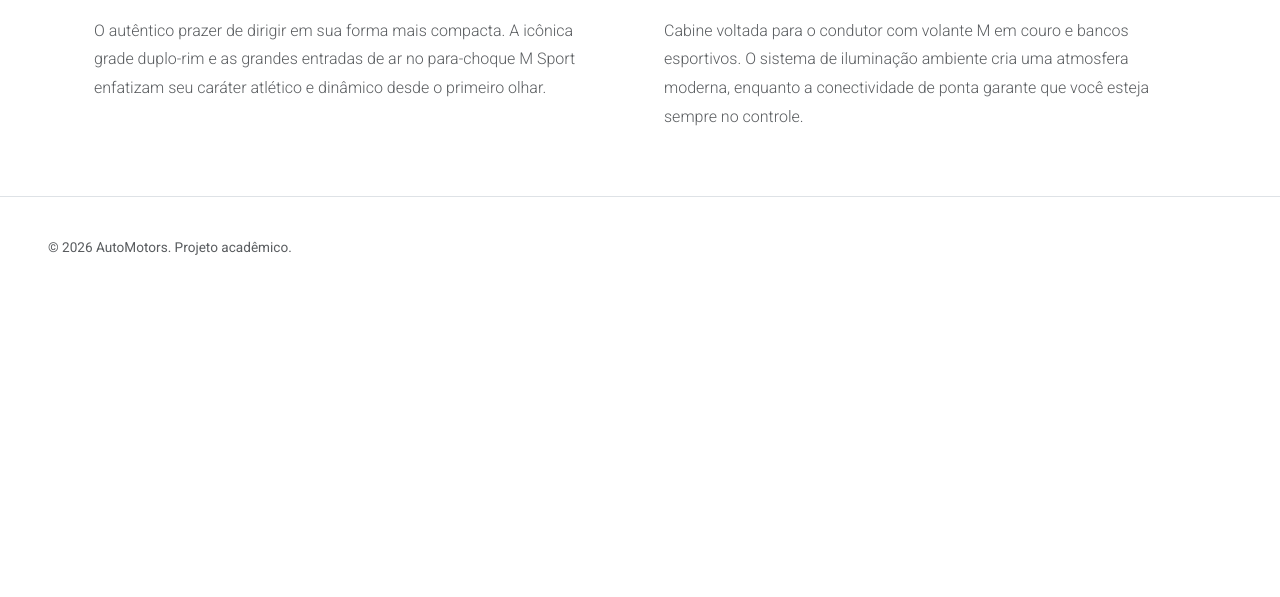
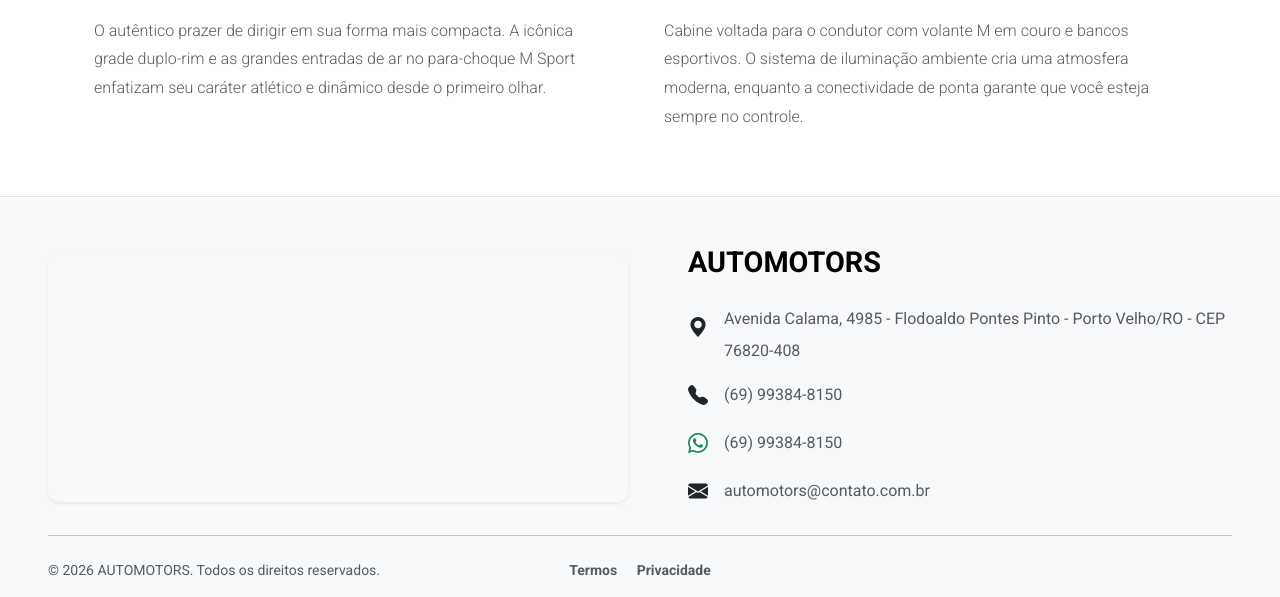
Before and after one commit to NotlistForU/Concessionaria-PCGMV, a PHP site: page /?pagina=detalhes&id=1 in a window 1280 px wide. Shown: the part 1229-1826 px from the top of the page. Before the commit the page ends 1484 px from the top, so only its background shows below. Run offline with PHP 8.4, Linux system fonts and the light colour scheme; data comes from the database, SQL or seed files in the repository; some libraries are stand-ins or nearby versions.

Commit message:
rodapé, tela de termos e privacidade completa

```diff
--- a/app/Database/Conexao.php
+++ b/app/Database/Conexao.php
@@ -9,7 +9,7 @@ Isso injeta a variável $pdo, que é a chave do banco, direto no código.
 $host = 'localhost';
 $dbname = 'concessionaria';
 $usuario = 'root'; // Padrão do XAMPP
-$senha = '0800'; // Padrão do XAMPP
+$senha = ''; // Padrão do XAMPP
 // $port = ? -> precisa colocar a porta q esta sendo usuada !!!!
 // $pdo = new PDO("mysql:host=$host;dbname=$dbname;charset=utf8mb4;$port=?", $usuario, $senha);
 
--- a/app/Views/admin/agendamentos.php
+++ b/app/Views/admin/agendamentos.php
@@ -165,4 +165,6 @@ require_once '../app/Views/components/header.php';
     </div>
 </div>
 
-<?php require_once '../app/Views/components/footer.php'; ?>
+<script src="assets/js/bootstrap.bundle.min.js"></script>
+</body>
+</html>
--- a/app/Views/admin/cadastrar.php
+++ b/app/Views/admin/cadastrar.php
@@ -144,4 +144,6 @@
     </div>
 </div>
 
-<?php require_once '../app/Views/components/footer.php'; ?>
+<script src="assets/js/bootstrap.bundle.min.js"></script>
+</body>
+</html>
--- a/app/Views/admin/editar.php
+++ b/app/Views/admin/editar.php
@@ -162,4 +162,6 @@ require_once '../app/Views/components/header.php';
     </div>
 </div>
 
-<?php require_once '../app/Views/components/footer.php'; ?>
+<script src="assets/js/bootstrap.bundle.min.js"></script>
+</body>
+</html>
--- a/app/Views/admin/painel.php
+++ b/app/Views/admin/painel.php
@@ -109,4 +109,6 @@ require_once '../app/Views/components/header.php';
     </div>
 </div>
 
-<?php require_once '../app/Views/components/footer.php'; ?>
+<script src="assets/js/bootstrap.bundle.min.js"></script>
+</body>
+</html>
--- a/app/Views/components/footer.php
+++ b/app/Views/components/footer.php
@@ -1,12 +1,60 @@
-<footer class="mt-auto">
-    <div class="container-fluid px-5">
-        <p class="mb-0 text-muted" style="font-size: 0.85rem;">
-            &copy; 2026 AutoMotors. Projeto acadêmico.
-        </p>
+<footer class="mt-auto bg-body-tertiary pt-5 pb-3 border-top">
+    <div class="container-fluid px-lg-5">
+        <div class="row align-items-center mb-4">
+            <!-- Coluna Esquerda: Mapa -->
+            <div class="col-lg-6 mb-4 mb-lg-0">
+                <div class="ratio ratio-21x9 shadow-sm" style="border-radius: 12px; overflow: hidden; max-height: 250px;">
+                    <iframe src="https://maps.google.com/maps?q=-8.745494,-63.875416+(AUTOMOTORS)&t=&z=16&ie=UTF8&iwloc=B&output=embed" width="100%" height="100%" style="border:0;" allowfullscreen="" loading="lazy"></iframe>
+                </div>
+            </div>
+
+            <!-- Coluna Direita: Contato -->
+            <div class="col-lg-6 ps-lg-5">
+                <h3 class="fw-bold text-body-emphasis mb-4" style="font-size: 1.8rem;">AUTOMOTORS</h3>
+
+                <ul class="list-unstyled text-body-secondary mb-0" style="line-height: 2;">
+                    <li class="d-flex align-items-start mb-2">
+                        <i class="bi bi-geo-alt-fill me-3 mt-1 fs-5 text-body"></i>
+                        <span>Avenida Calama, 4985 - Flodoaldo Pontes Pinto - Porto Velho/RO - CEP 76820-408</span>
+                    </li>
+                    <li class="d-flex align-items-center mb-2">
+                        <i class="bi bi-telephone-fill me-3 fs-5 text-body"></i>
+                        <span>(69) 99384-8150</span>
+                    </li>
+                    <li class="d-flex align-items-center mb-2">
+                        <i class="bi bi-whatsapp me-3 fs-5 text-success"></i>
+                        <span>(69) 99384-8150</span>
+                    </li>
+                    <li class="d-flex align-items-center">
+                        <i class="bi bi-envelope-fill me-3 fs-5 text-body"></i>
+                        <span>automotors@contato.com.br</span>
+                    </li>
+                </ul>
+            </div>
+        </div>
+
+        <hr class="mb-4 opacity-25">
+
+        <div class="row align-items-center text-body-secondary small">
+            <div class="col-md-4 text-center text-md-start mb-3 mb-md-0">
+                &copy; 2026 AUTOMOTORS. Todos os direitos reservados.
+            </div>
+            <div class="col-md-4 text-center mb-3 mb-md-0 fw-bold">
+                <a href="?pagina=termos-de-uso" class="text-body-secondary text-decoration-none me-3">Termos</a>
+                <a href="?pagina=politica-de-privacidade" class="text-body-secondary text-decoration-none">Privacidade</a>
+            </div>
+            <div class="col-md-4 text-center text-md-end">
+
+            </div>
+        </div>
     </div>
 </footer>
 
+<!-- Botão Flutuante do WhatsApp -->
+<a href="https://wa.me/5569993848150" target="_blank" class="btn btn-success shadow d-flex align-items-center justify-content-center" style="position: fixed; bottom: 25px; right: 25px; width: 60px; height: 60px; border-radius: 50%; z-index: 1050; transition: transform 0.3s ease;" onmouseover="this.style.transform='scale(1.1)';" onmouseout="this.style.transform='scale(1)';">
+    <i class="bi bi-whatsapp text-white" style="font-size: 2rem;"></i>
+</a>
+
 <script src="assets/js/bootstrap.bundle.min.js"></script>
 </body>
-
 </html>
--- a/app/Views/components/header.php
+++ b/app/Views/components/header.php
@@ -8,6 +8,7 @@
 
     <link rel="icon" type="image/svg+xml" href="assets/img/logoBmw.svg">
     <link rel="stylesheet" href="assets/css/bootstrap.min.css">
+    <link rel="stylesheet" href="https://cdn.jsdelivr.net/npm/bootstrap-icons@1.11.3/font/bootstrap-icons.min.css">
     <link rel="stylesheet" href="assets/css/style.css">
     <script src="assets/js/main.js" defer></script>
 </head>
--- a/app/Views/public/detalhes.php
+++ b/app/Views/public/detalhes.php
@@ -94,10 +94,9 @@ if (!$carro) {
 
                                 <p class="text-muted small mb-4">Agende um horário para conhecer o <strong><?= htmlspecialchars($carro->getModelo()); ?></strong> de perto.</p>
 
-                                <div class="alert border border-secondary bg-transparent text-light rounded-0 small mb-4 p-3">
+                                <div class="alert border border-secondary bg-transparent text-body rounded-0 small mb-4 p-3">
                                     <strong>Endereço do Test Drive:</strong><br>
-                                    Avenida Jorge Teixeira, 1500 - Setor Industrial<br>
-                                    Porto Velho - RO
+                                    Avenida Calama, 4985 - Flodoaldo Pontes Pinto - Porto Velho/RO
                                 </div>
 
                                 <div class="mb-3">
@@ -139,10 +138,9 @@ if (!$carro) {
 
                                 <p class="text-muted small mb-4">Excelente escolha. Preencha os dados abaixo para darmos andamento na compra do seu <strong><?= htmlspecialchars($carro->getModelo()); ?></strong>.</p>
 
-                                <div class="alert alert-light border-0 bg-light rounded-0 small mb-4 p-3">
+                                <div class="alert border border-secondary bg-transparent text-body rounded-0 small mb-4 p-3">
                                     <strong>Retirada do Veículo:</strong><br>
-                                    Avenida Jorge Teixeira, 1500 - Setor Industrial<br>
-                                    Porto Velho - RO
+                                    Avenida Calama, 4985 - Flodoaldo Pontes Pinto - Porto Velho/RO
                                 </div>
 
                                 <div class="mb-3">
--- a/public/index.php
+++ b/public/index.php
@@ -39,6 +39,14 @@ switch ($pagina) {
 
     case 'sobre':
         require_once $caminho_views . 'public/sobre.php';
+        break;
+
+    case 'termos-de-uso':
+        require_once $caminho_views . 'public/termos.php';
+        break;
+
+    case 'politica-de-privacidade':
+        require_once $caminho_views . 'public/privacidade.php';
         break;
 
     // ==========================================
```
Also changed, not shown: app/Views/public/privacidade.php (added, +79 -0 lines), app/Views/public/termos.php (added, +59 -0 lines).
